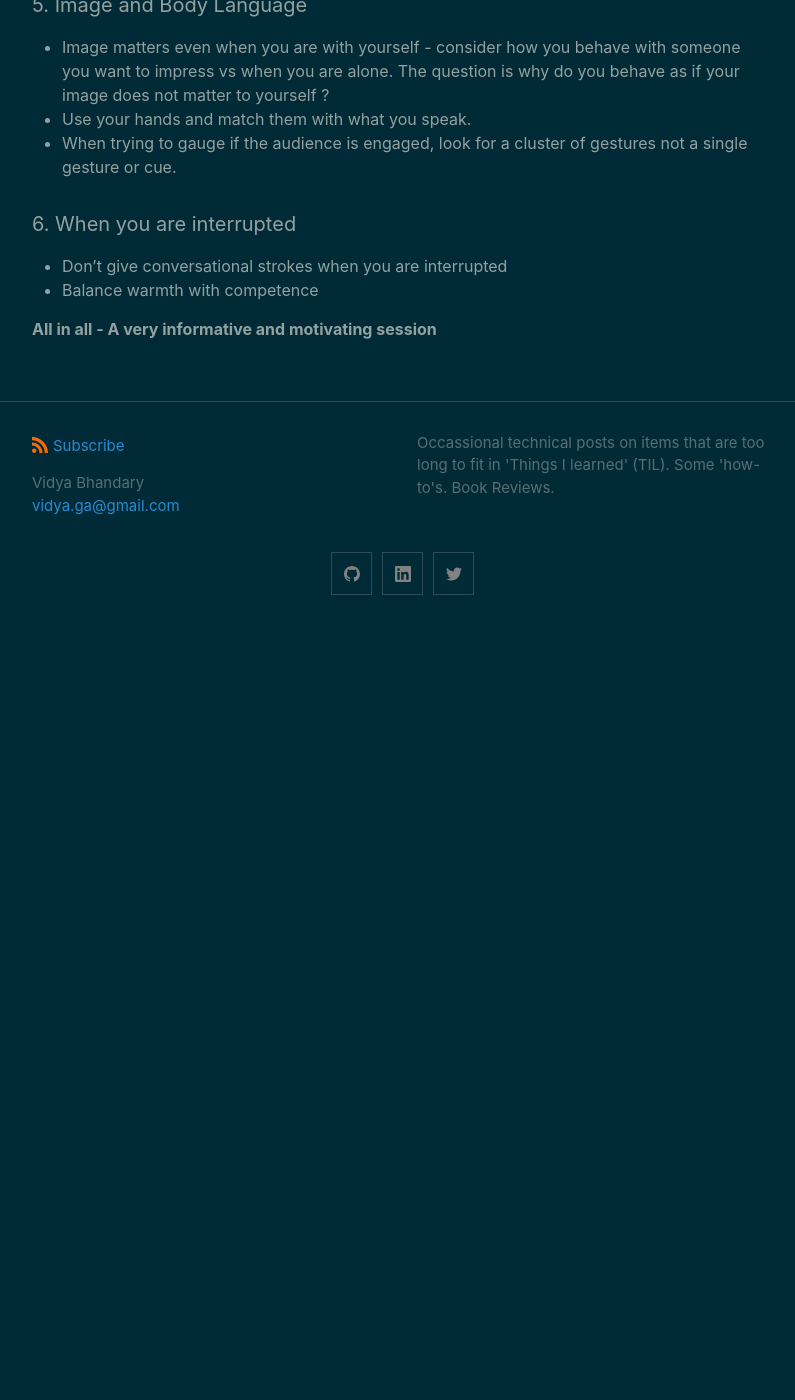
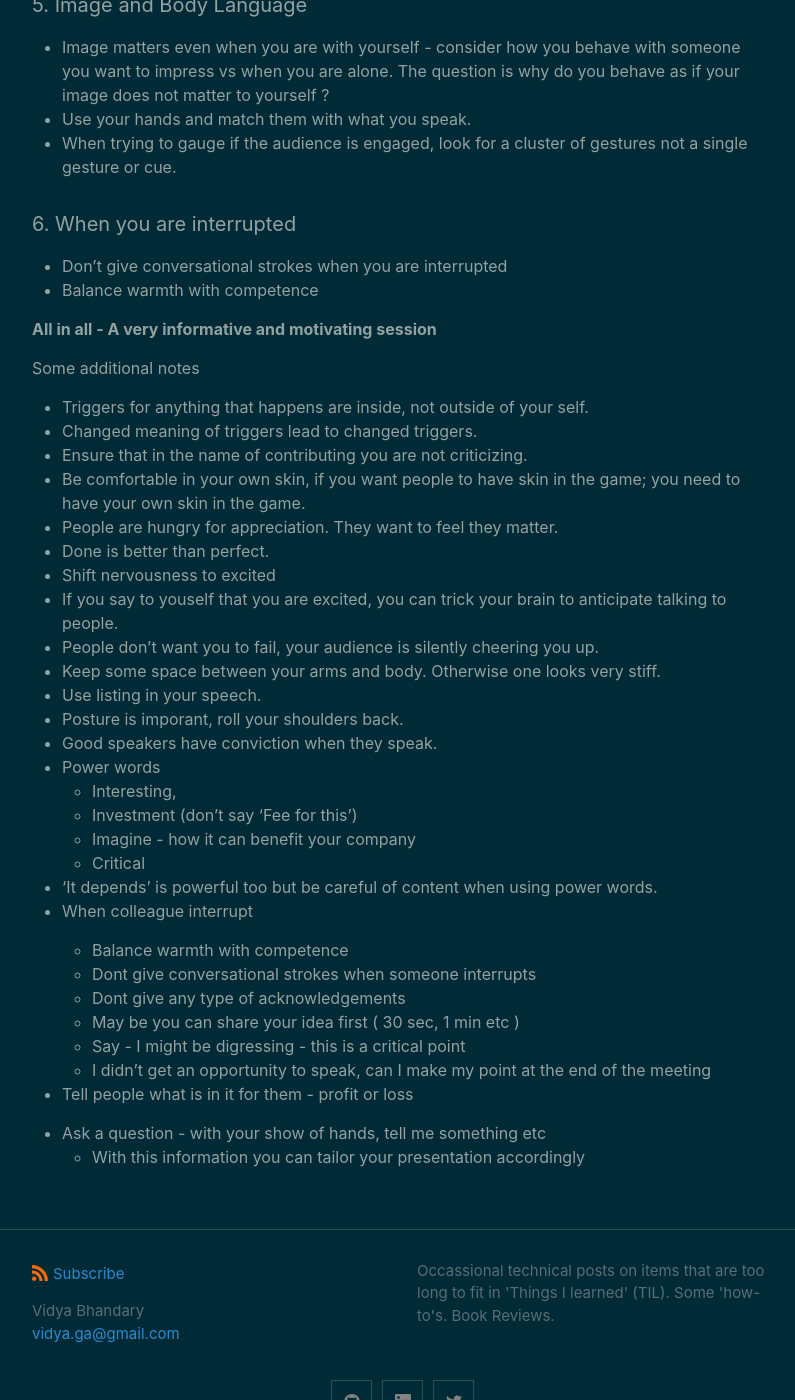
Before and after one commit to vidyabhandary/blog, a Jekyll site: the page built from _posts/2022-06-06-MyImpressions.md, in a window 1280 px wide and 1400 px high, scrolled down 1504 px. Shown: the whole window, without its empty margins (238-1033 px from the left). Built offline with Jekyll 4.4.1, drawn with Linux system fonts in a browser that asks for light colours; our own code applies the rules of GitHub Pages for plain Markdown files; before the commit the page ends 2134 px from its top, so only the background shows below that.

Commit message:
More notes from the session

```diff
--- a/_posts/2022-06-06-MyImpressions.md
+++ b/_posts/2022-06-06-MyImpressions.md
@@ -59,3 +59,38 @@ This was my experience and following are _some_ of the key inspiring ideas -
 - Balance warmth with competence
 
 **All in all - A very informative and motivating session**
+
+Some additional notes
+
+- Triggers for anything that happens are inside, not outside of your self.
+- Changed meaning of triggers lead to changed triggers.
+- Ensure that in the name of contributing you are not criticizing.
+- Be comfortable in your own skin, if you want people to have skin in the game; you need to have your own skin in the game.
+- People are hungry for appreciation. They want to feel they matter.
+- Done is better than perfect.
+- Shift nervousness to excited
+- If you say to youself that you are excited, you can trick your brain to anticipate talking to people.
+- People don't want you to fail, your audience is silently cheering you up.
+- Keep some space between your arms and body. Otherwise one looks very stiff.
+- Use listing in your speech.
+- Posture is imporant, roll your shoulders back.
+- Good speakers have conviction when they speak.
+- Power words
+  - Interesting,
+  - Investment (don't say 'Fee for this')
+  - Imagine - how it can benefit your company
+  - Critical
+- 'It depends' is powerful too but be careful of content when using power words.
+- When colleague interrupt
+
+  - Balance warmth with competence
+  - Dont give conversational strokes when someone interrupts
+  - Dont give any type of acknowledgements
+  - May be you can share your idea first ( 30 sec, 1 min etc )
+  - Say - I might be digressing - this is a critical point
+  - I didn't get an opportunity to speak, can I make my point at the end of the meeting
+
+- Tell people what is in it for them - profit or loss
+
+- Ask a question - with your show of hands, tell me something etc
+  - With this information you can tailor your presentation accordingly
```
